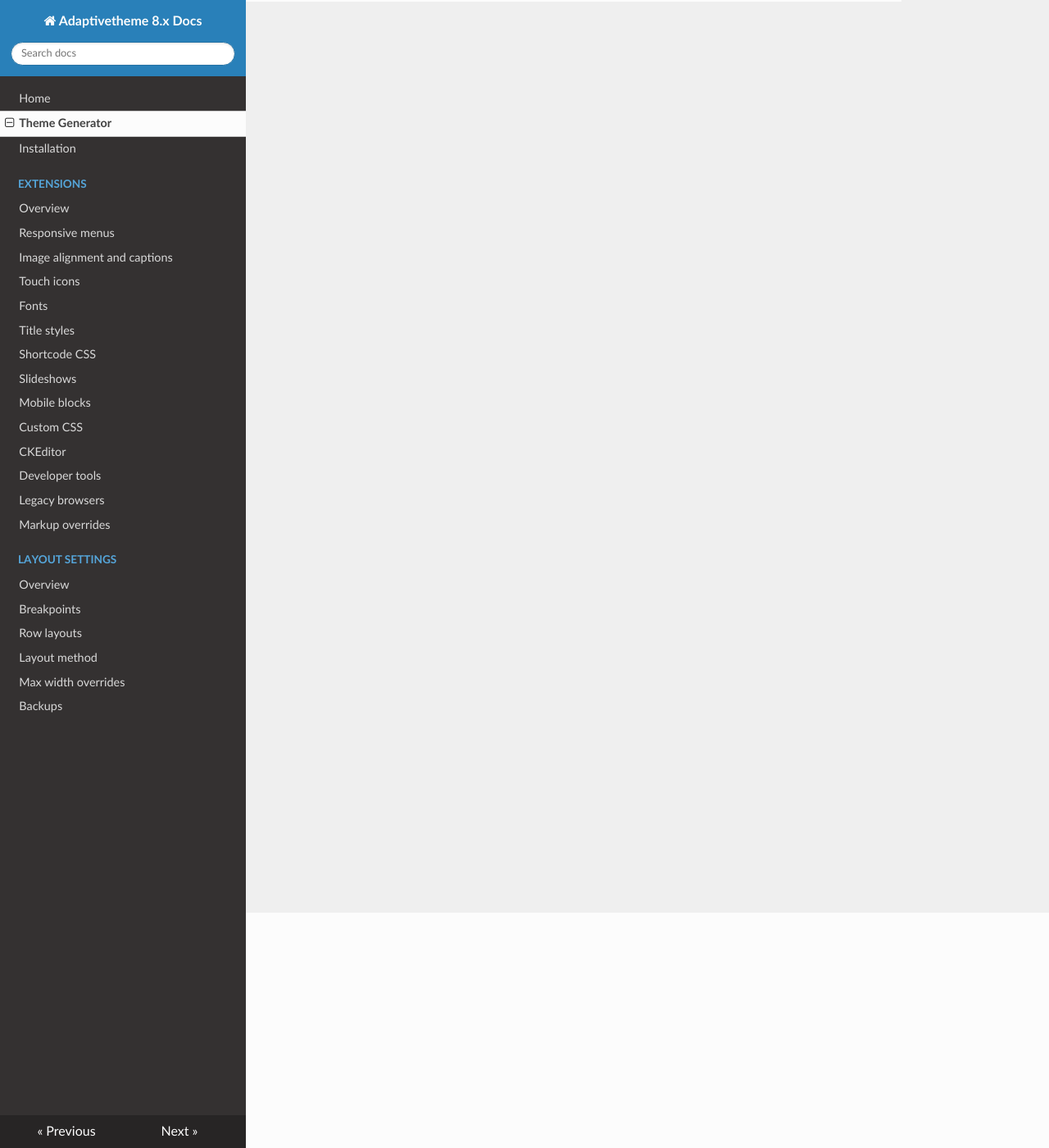
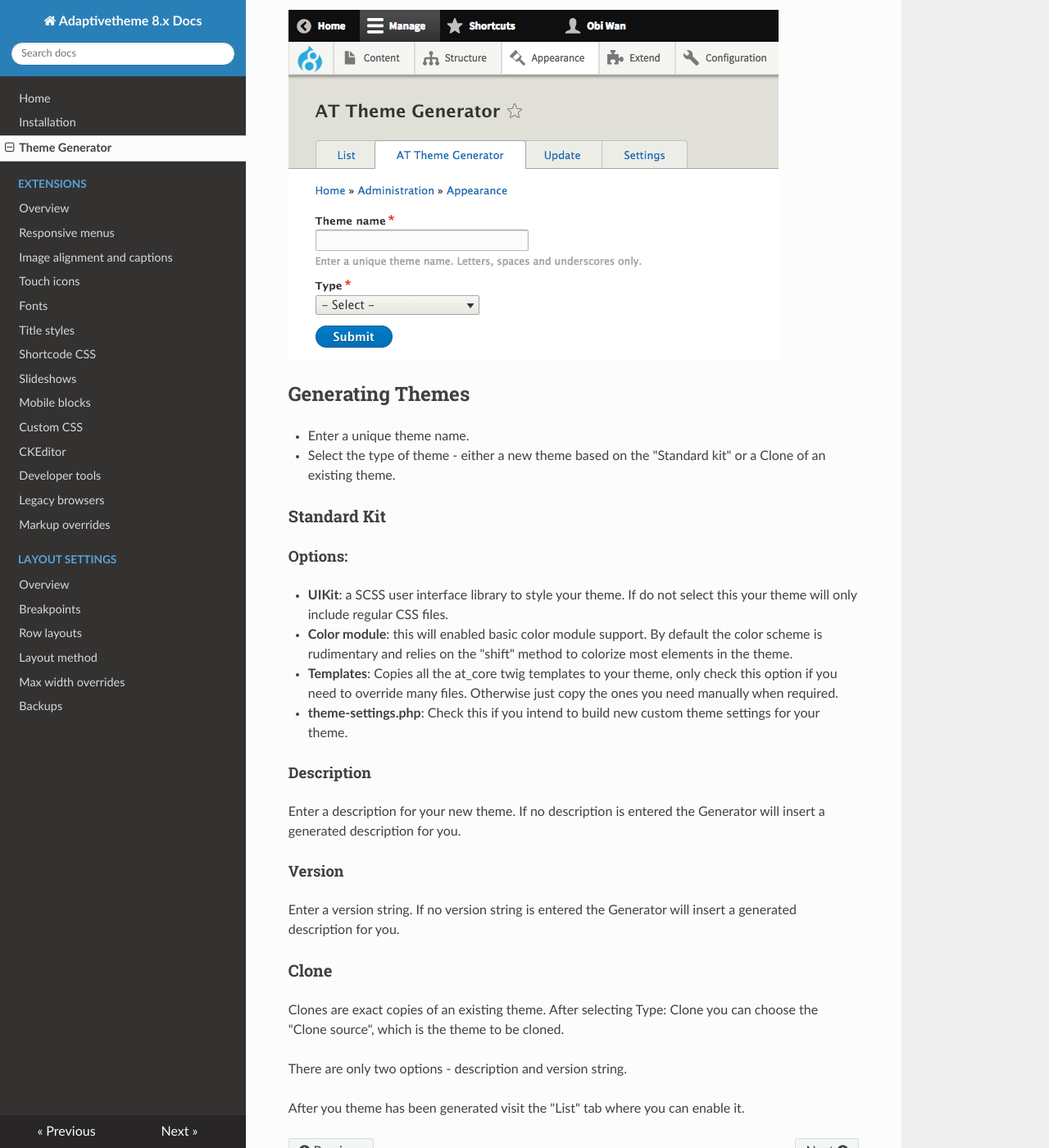
Before and after one commit to jmburnz/atdocs, an MkDocs documentation site: the page built from docs/theme-generator.md, in a window 1280 px wide and 1400 px high, scrolled down 287 px. Shown: the whole window at 82% size. Built offline with MkDocs 1.6.1, drawn with Linux system fonts in a browser that asks for light colours; nearby versions of some CDN libraries; old or Windows-style settings are respelled for this version of MkDocs; some of the changed text lies outside the part shown.

Commit message:
Add install and generator docs

```diff
--- a/docs/theme-generator.md
+++ b/docs/theme-generator.md
@@ -1 +1,33 @@
-# Generating Themes
+## Install Theme Generator Module
+
+The Theme Generator is part of the AT Tools module. For installation and requirements details please see the [Installation](install.md) docs page.
+
+Once AT Theme Generator module is installed visit the Appearance settings page. There will be a new tab "AT Theme Generator", click the tab.
+
+![Theme Generator](img/AT-Theme-Generator-1.png)
+
+## Generating Themes
+
+* Enter a unique theme name.
+* Select the type of theme - either a new theme based on the "Standard kit" or a Clone of an existing theme.
+
+### Standard Kit
+
+#### Options:
+* **UIKit**: a SCSS user interface library to style your theme. If do not select this your theme will only include regular CSS files.
+* **Color module**: this will enabled basic color module support. By default the color scheme is rudimentary and relies on the "shift" method to colorize most elements in the theme.
+* **Templates**: Copies all the at_core twig templates to your theme, only check this option if you need to override many files. Otherwise just copy the ones you need manually when required.
+* **theme-settings.php**: Check this if you intend to build new custom theme settings for your theme.
+
+#### Description
+Enter a description for your new theme. If no description is entered the Generator will insert a generated description for you.
+
+#### Version
+Enter a version string. If no version string is entered the Generator will insert a generated description for you.
+
+### Clone
+Clones are exact copies of an existing theme. After selecting Type: Clone you can choose the "Clone source", which is the theme to be cloned.
+
+There are only two options - description and version string.
+
+After you theme has been generated visit the "List" tab where you can enable it.
--- a/mkdocs.yml
+++ b/mkdocs.yml
@@ -1,8 +1,8 @@
 site_name: Adaptivetheme 8.x Docs
 pages:
 - Home: index.md
+- Installation: 'install.md'
 - Theme Generator: 'theme-generator.md'
-- Installation: 'install.md'
 - Extensions:
     - 'Overview': 'ext/overview.md'
     - 'Responsive menus': 'ext/responsive-menus.md'
```
Also changed, not shown: docs/install.md (+17 -0 lines), docs/img/AT-Theme-Generator-1.png (added).
